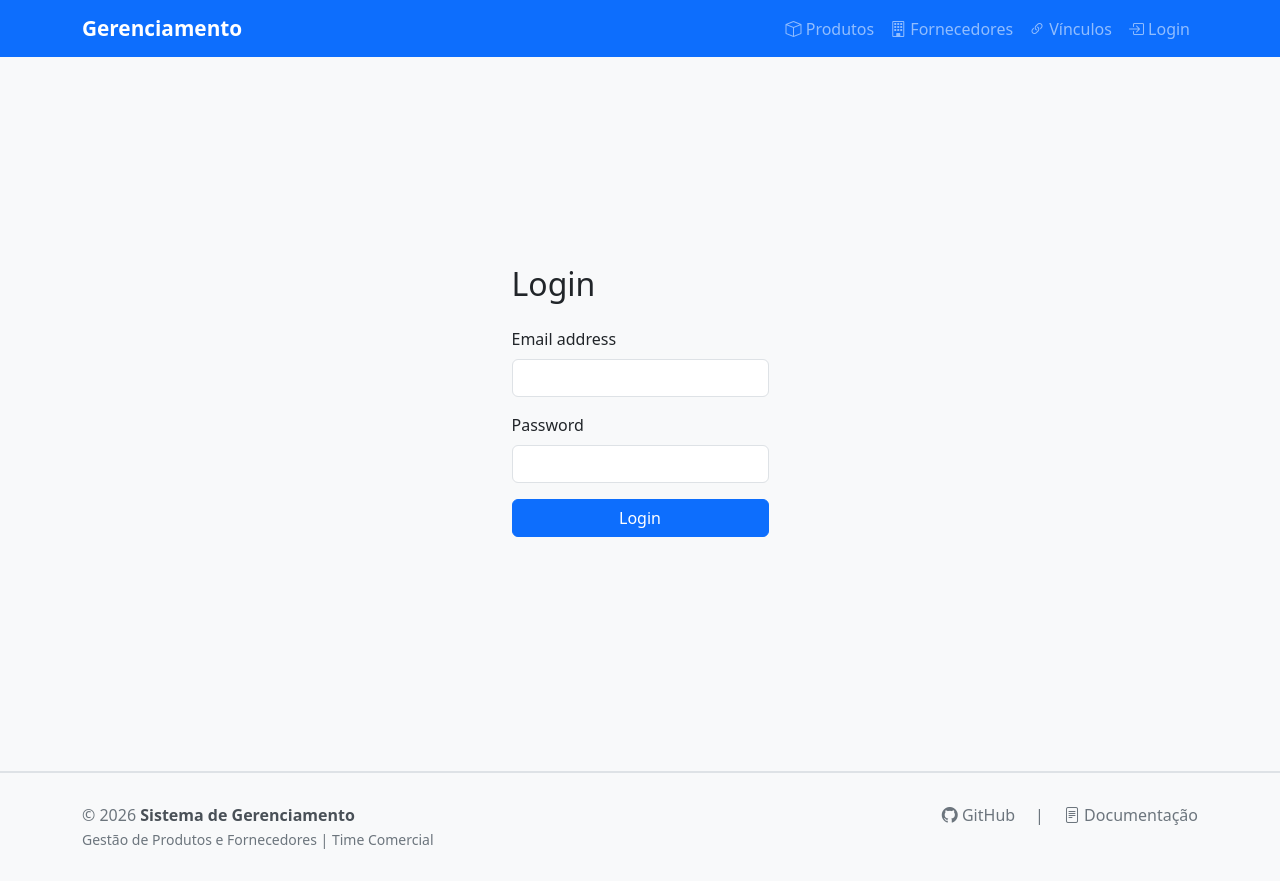
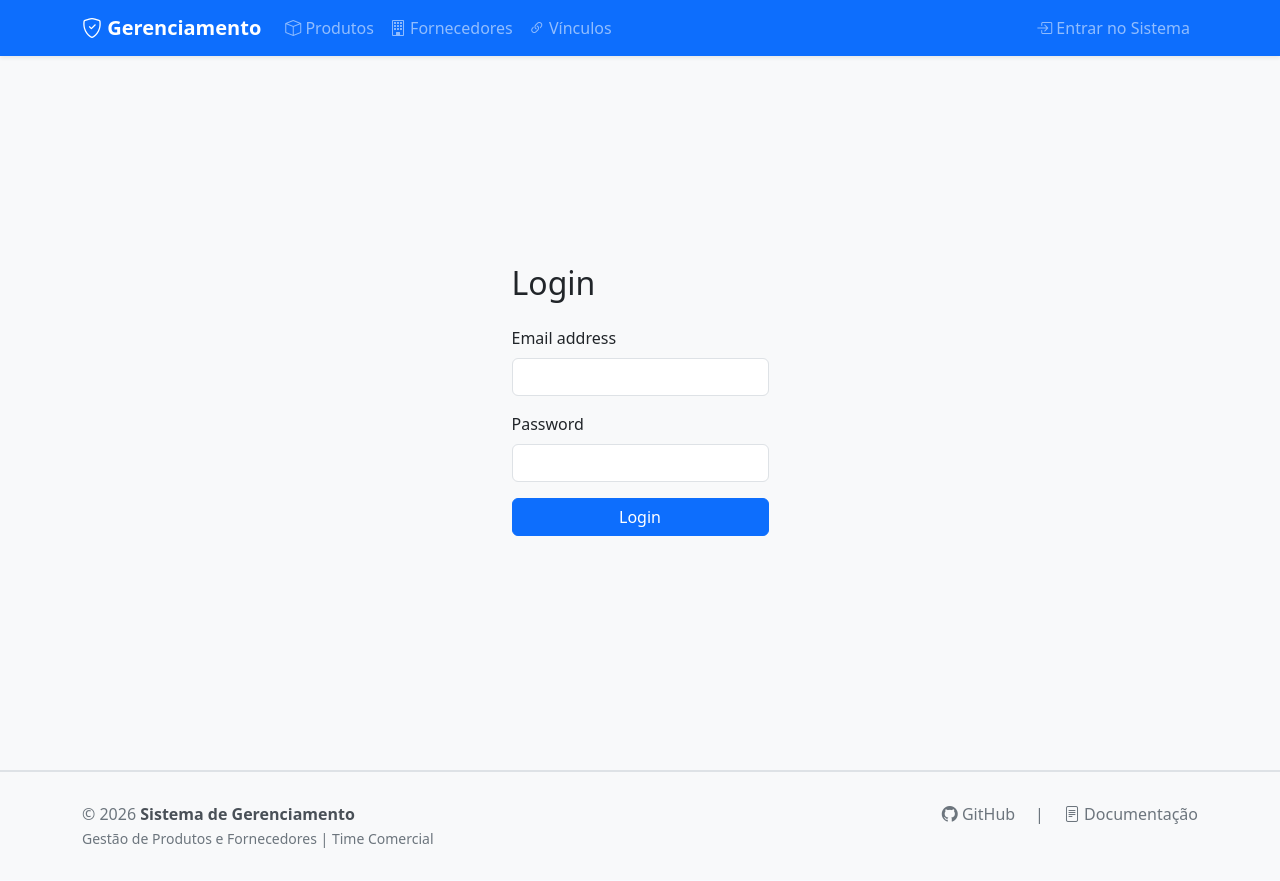
Before and after one commit to araujo-leo/teste, a PHP site: page /login in a window 1280 px wide. After the commit the page ends 848 px from the top, so only its background shows below. Run offline with PHP 8.4, Linux system fonts and the light colour scheme.

Commit message:
fix: adjusting header

```diff
--- a/views/auth/login.php
+++ b/views/auth/login.php
@@ -1,14 +1,4 @@
 <?php include __DIR__ . '/../partials/header.php'; ?>
-    <div class="toast-container position-fixed top-0 end-0 p-3">
-        <div id="errorToast" class="toast align-items-center text-white bg-danger border-0" role="alert" aria-live="assertive" aria-atomic="true">
-            <div class="d-flex">
-                <div class="toast-body" id="toastMessage">
-                </div>
-                <button type="button" class="btn-close btn-close-white me-2 m-auto" data-bs-dismiss="toast" aria-label="Close"></button>
-            </div>
-        </div>
-    </div>
-
     <div class="container d-flex flex-column align-items-center justify-content-center" style="min-height: 80vh;">
         <form>
             <h2 class="mb-4">Login</h2>
@@ -59,20 +49,6 @@
                 }
             });
         });
-
-        function showToast(message) {
-            const toastElement = document.getElementById('errorToast');
-            const messageElement = document.getElementById('toastMessage');
-
-            if (toastElement && messageElement) {
-                messageElement.textContent = message;
-                const toast = new bootstrap.Toast(toastElement);
-                toast.show();
-            } else {
-                console.error("Elementos do Toast não encontrados!");
-                alert(message);
-            }
-        }
     </script>
 
 <?php include __DIR__ . '/../partials/footer.php'; ?>
--- a/views/partials/header.php
+++ b/views/partials/header.php
@@ -3,7 +3,8 @@
 <head>
     <meta charset="UTF-8">
     <meta name="viewport" content="width=device-width, initial-scale=1.0">
-    <title>Gerenciamento de produtos e fornecedores</title>
+    <title>Gerenciamento de Produtos e Fornecedores</title>
+
     <link href="https://cdn.jsdelivr.net/npm/bootstrap@5.3.0/dist/css/bootstrap.min.css" rel="stylesheet">
     <link rel="stylesheet" href="https://cdn.jsdelivr.net/npm/bootstrap-icons@1.11.3/font/bootstrap-icons.min.css">
 
@@ -21,96 +22,89 @@
             flex: 1;
         }
 
+        /* Custom Scrollbar */
         ::-webkit-scrollbar {
             width: 10px;
-            height: 10px;
         }
 
         ::-webkit-scrollbar-track {
             background: #e9ecef;
-            border-radius: 10px;
         }
 
         ::-webkit-scrollbar-thumb {
             background: linear-gradient(180deg, #0d6efd, #0a58ca);
             border-radius: 10px;
-            border: 2px solid #e9ecef;
-        }
-
-        ::-webkit-scrollbar-thumb:hover {
-            background: linear-gradient(180deg, #0a58ca, #084298);
         }
 
         .navbar-brand {
             font-weight: 600;
-            font-size: 1.3rem;
-        }
-
-        .navbar-brand i {
-            margin-right: 8px;
         }
 
         .badge-admin {
             background-color: #ffc107;
             color: #000;
-            font-size: 0.7rem;
-            margin-left: 8px;
-            padding: 3px 8px;
-            border-radius: 12px;
-        }
-
-        .user-info {
-            display: flex;
-            align-items: center;
-            color: rgba(255,255,255,.75);
-            padding: 0.5rem 1rem;
-        }
-
-        .user-info i {
-            margin-right: 8px;
+            font-size: 0.65rem;
+            font-weight: bold;
+            margin-left: 5px;
+            padding: 2px 6px;
+            border-radius: 10px;
+            vertical-align: middle;
         }
     </style>
 </head>
 <body>
 
-<nav class="navbar navbar-expand-lg navbar-dark bg-primary mb-4">
+<div class="toast-container position-fixed top-0 end-0 p-3 mt-5" style="z-index: 1060;">
+    <div id="errorToast" class="toast align-items-center text-white bg-danger border-0" role="alert">
+        <div class="d-flex">
+            <div class="toast-body" id="toastMessage"></div>
+            <button type="button" class="btn-close btn-close-white me-2 m-auto" data-bs-dismiss="toast"></button>
+        </div>
+    </div>
+</div>
+
+<nav class="navbar navbar-expand-lg navbar-dark bg-primary mb-4 shadow-sm">
     <div class="container">
         <a class="navbar-brand" href="/">
-            Gerenciamento
+            <i class="bi bi-shield-check"></i> Gerenciamento
         </a>
         <button class="navbar-toggler" type="button" data-bs-toggle="collapse" data-bs-target="#navbarNav">
             <span class="navbar-toggler-icon"></span>
         </button>
+
         <div class="collapse navbar-collapse" id="navbarNav">
-            <ul class="navbar-nav ms-auto">
+            <ul class="navbar-nav me-auto">
                 <li class="nav-item">
-                    <a class="nav-link" href="/products">
-                        <i class="bi bi-box"></i> Produtos
-                    </a>
+                    <a class="nav-link" href="/products"><i class="bi bi-box"></i> Produtos</a>
                 </li>
                 <li class="nav-item">
-                    <a class="nav-link" href="/suppliers">
-                        <i class="bi bi-building"></i> Fornecedores
-                    </a>
+                    <a class="nav-link" href="/suppliers"><i class="bi bi-building"></i> Fornecedores</a>
                 </li>
                 <li class="nav-item">
-                    <a class="nav-link" href="/links">
-                        <i class="bi bi-link-45deg"></i> Vínculos
-                    </a>
+                    <a class="nav-link" href="/links"><i class="bi bi-link-45deg"></i> Vínculos</a>
                 </li>
+            </ul>
+
+            <ul class="navbar-nav ms-auto">
                 <li class="nav-item dropdown" id="userDropdown" style="display: none;">
-                    <a class="nav-link dropdown-toggle" href="#" role="button" data-bs-toggle="dropdown">
-                        <i class="bi bi-person-circle"></i> <span id="userName">Usuário</span>
+                    <a class="nav-link dropdown-toggle d-flex align-items-center" href="#" role="button" data-bs-toggle="dropdown">
+                        <i class="bi bi-person-circle fs-5 me-2"></i>
+                        <span id="userNameDisplay">Usuário</span>
                     </a>
                     <ul class="dropdown-menu dropdown-menu-end">
-                        <li><a class="dropdown-item" href="#" id="logoutBtn">
-                            <i class="bi bi-box-arrow-right"></i> Sair
-                        </a></li>
+                        <li><span class="dropdown-item-text text-muted small" id="userEmailDisplay"></span></li>
+                        <li><hr class="dropdown-divider"></li>
+                        <li>
+                            <a class="dropdown-item text-danger" href="#" id="logoutBtn">
+                                <i class="bi bi-box-arrow-right me-2"></i> Sair
+                            </a>
+                        </li>
                     </ul>
                 </li>
-                <li class="nav-item" id="loginBtn">
+
+                <li class="nav-item" id="loginBtnNav">
                     <a class="nav-link" href="/login">
-                        <i class="bi bi-box-arrow-in-right"></i> Login
+                        <i class="bi bi-box-arrow-in-right"></i> Entrar no Sistema
                     </a>
                 </li>
             </ul>
@@ -119,3 +113,50 @@
 </nav>
 
 <div class="container main-content">
+
+    <script>
+        function showToast(message) {
+            const toastElement = document.getElementById('errorToast');
+            document.getElementById('toastMessage').textContent = message;
+            if (typeof bootstrap !== 'undefined') {
+                const toast = new bootstrap.Toast(toastElement);
+                toast.show();
+            } else {
+                alert(message);
+            }
+        }
+
+        $(document).ready(function() {
+            const token = localStorage.getItem('auth_token');
+            const userJson = localStorage.getItem('user');
+
+            if (token && userJson) {
+                try {
+                    const user = JSON.parse(userJson);
+
+                    $('#userNameDisplay').text(user.name);
+                    $('#userEmailDisplay').text(user.email);
+
+                    if (user.isAdmin) {
+                        $('#userNameDisplay').append('<span class="badge-admin">ADMIN</span>');
+                    }
+
+                    $('#userDropdown').show();
+                    $('#loginBtnNav').hide();
+                } catch (e) {
+                    console.error("Erro ao ler dados do usuário:", e);
+                    localStorage.clear();
+                }
+            } else {
+                $('#userDropdown').hide();
+                $('#loginBtnNav').show();
+            }
+
+            $('#logoutBtn').on('click', function(e) {
+                e.preventDefault();
+                localStorage.removeItem('auth_token');
+                localStorage.removeItem('user');
+                window.location.href = '/login';
+            });
+        });
+    </script>
```
